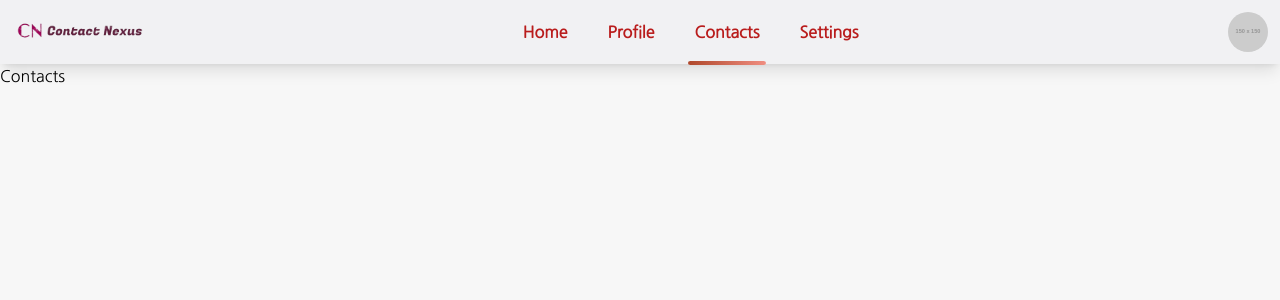
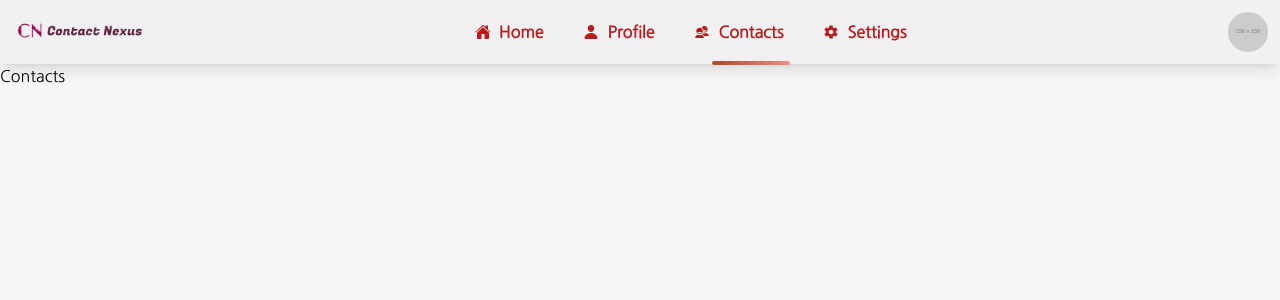
Before and after one commit to sachin-gupta99/ContactNexus, a React (Vite) app in the folder client/: page /contacts in a window 1280 px wide. Shown: the top 300 px of the page. Built offline with nearby package versions, Linux system fonts and the light colour scheme.

Commit message:
CSS enhancement for navbar

```diff
--- a/client/package.json
+++ b/client/package.json
@@ -12,6 +12,7 @@
   "dependencies": {
     "react": "^18.2.0",
     "react-dom": "^18.2.0",
+    "react-icons": "^5.0.1",
     "react-router-dom": "^6.22.3"
   },
   "devDependencies": {
--- /dev/null
+++ b/client/src/components/Dropdown.jsx
@@ -0,0 +1,45 @@
+import React, { useState } from "react";
+import { IoPerson } from "react-icons/io5";
+import { IoMdSettings } from "react-icons/io";
+import { IoLogOut } from "react-icons/io5";
+
+const Dropdown = () => {
+  const [isOpen, setIsOpen] = useState(false);
+
+  const toggleDropdown = () => {
+    setIsOpen(!isOpen);
+  };
+
+  return (
+    <div className="relative">
+      <img
+        src="https://via.placeholder.com/150"
+        alt="User Avatar"
+        className="rounded-full w-10 h-10 cursor-pointer"
+        onClick={toggleDropdown}
+      />
+      {isOpen && (
+        <div className="absolute right-2 mt-1 bg-white border border-gray-200 rounded-md shadow-lg w-max-content p-2">
+          <ul className="py-1 ">
+            <li className="px-4 py-2 hover:bg-gray-100 cursor-pointer rounded-lg flex items-center gap-2">
+              <IoPerson />
+              Profile
+            </li>
+            <hr />
+            <li className="px-4 py-2 hover:bg-gray-100 cursor-pointer rounded-lg flex items-center gap-2">
+              <IoMdSettings />
+              Settings
+            </li>
+            <hr />
+            <li className="px-4 py-2 hover:bg-gray-100 cursor-pointer rounded-lg flex items-center gap-2">
+              <IoLogOut />
+              Log Out
+            </li>
+          </ul>
+        </div>
+      )}
+    </div>
+  );
+};
+
+export default Dropdown;
--- a/client/src/components/Navbar.jsx
+++ b/client/src/components/Navbar.jsx
@@ -2,6 +2,11 @@ import React from "react";
 import logo from "../assets/logo.png";
 import Navlink from "./Navlink";
 import { NavLink } from "react-router-dom";
+import { IoHome } from "react-icons/io5";
+import { IoPerson } from "react-icons/io5";
+import { IoMdContacts } from "react-icons/io";
+import { IoMdSettings } from "react-icons/io";
+import Dropdown from "./Dropdown";
 
 const Navbar = () => {
   return (
@@ -13,26 +18,26 @@ const Navbar = () => {
       </div>
       <div className="w-2/5 font-bold">
         <ul className="flex gap-10 justify-center text-red-700">
-          <li>
+          <li className="flex items-center gap-2">
+            <IoHome />
             <Navlink href="/home">Home</Navlink>
           </li>
-          <li>
+          <li className="flex items-center gap-2">
+            <IoPerson />
             <Navlink href="/profile">Profile</Navlink>
           </li>
-          <li>
+          <li className="flex items-center gap-2">
+            <IoMdContacts />
             <Navlink href="/contacts">Contacts</Navlink>
           </li>
-          <li>
+          <li className="flex items-center gap-2">
+            <IoMdSettings />
             <Navlink href="/settings">Settings</Navlink>
           </li>
         </ul>
       </div>
       <div className="w-1/9">
-        <img
-          src="https://via.placeholder.com/150"
-          alt="User Avatar"
-          className="rounded-full w-10 h-10"
-        />
+        <Dropdown />
       </div>
     </div>
   );
--- a/client/src/index.css
+++ b/client/src/index.css
@@ -44,5 +44,8 @@ body {
   transform: translateX(-50%) scaleX(1.2);
 }
 
+@tailwind utilities;
 
-@tailwind utilities;
+.w-max-content {
+  width: max-content;
+}
```
Also changed, not shown: 1 other file (tests, documents, lock files or other folders).
